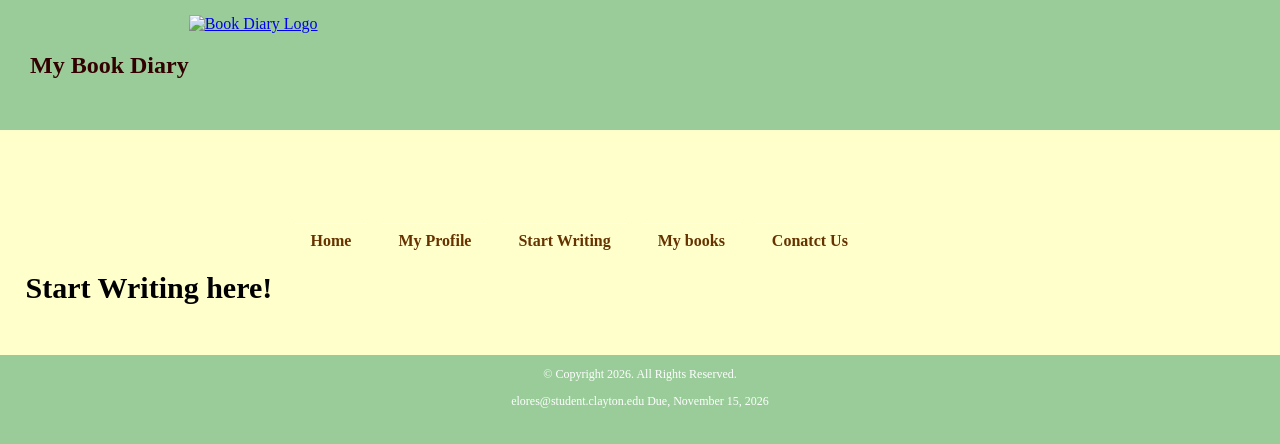
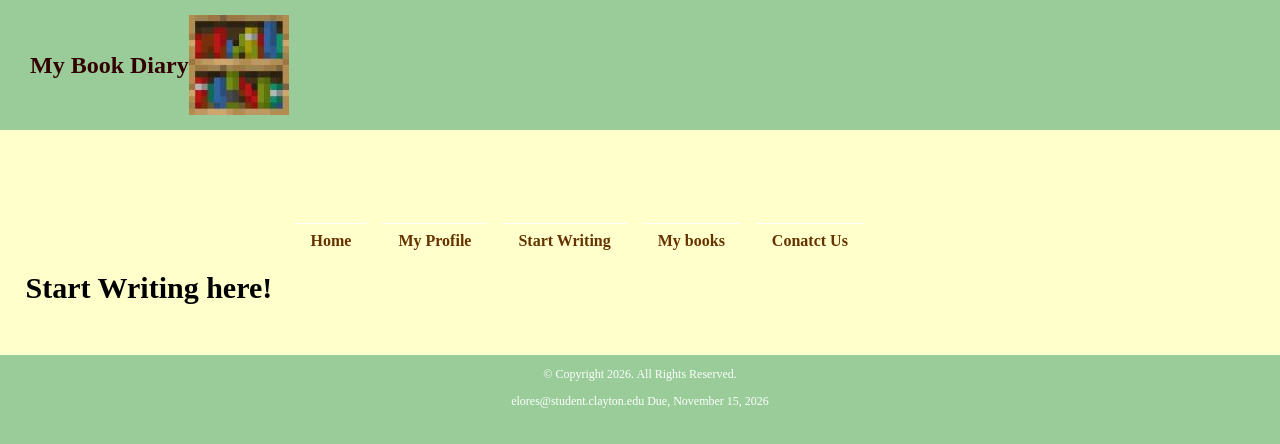
Before and after one commit to Emily-262/Emily-262.github.io, a plain HTML site: page StartWriting.html in a window 1280 px wide. Drawn offline with Linux system fonts and the light colour scheme.

Commit message:
Fix image source path in StartWriting.html
Updated image source path in the HTML file.

```diff
--- a/StartWriting.html
+++ b/StartWriting.html
@@ -15,7 +15,7 @@
 
 		<header class= "header">
 			<h1 class="logo">My Book Diary</h1>
-			<a href="index.html"><img src="MinecraftBookshelf.jpg" alt="Book Diary Logo"></a>
+			<a href="index.html"><img src="Images/MinecraftBookshelf.jpg" alt="Book Diary Logo"></a>
 		</header>
 
 		<nav class="nav-links">
```
